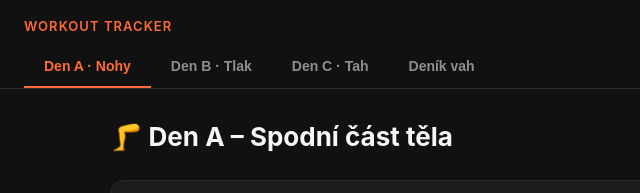
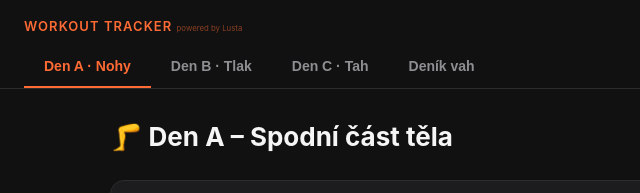
Before and after one commit to honza-ship-it/workout-tracker-lusta, a plain HTML site: page index.html in a window 1280 px wide. Shown: the top 193 px of the page, 0-640 px from the left. Drawn offline with Linux system fonts and the light colour scheme.

Commit message:
změna názvu

```diff
--- a/index.html
+++ b/index.html
@@ -447,7 +447,7 @@
 <body>
 
 <div class="app-header">
-  <div class="app-title">Workout Tracker</div>
+  <div class="app-title">Workout Tracker <span style="font-size:0.6em;opacity:0.5;font-weight:400;text-transform:none;letter-spacing:0">powered by Lusta</span></div>
   <div class="tabs">
     <button class="tab active" onclick="showPage('denA')">Den A · Nohy</button>
     <button class="tab" onclick="showPage('denB')">Den B · Tlak</button>
```
Also changed, not shown: 1 other file.
